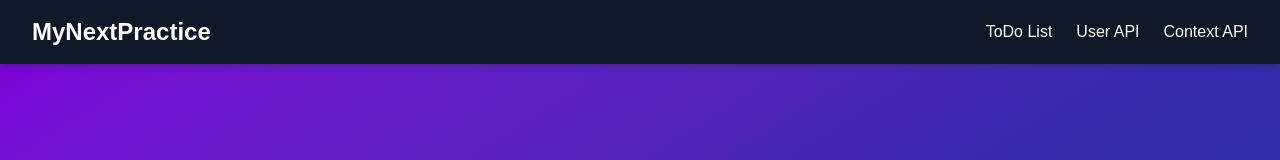
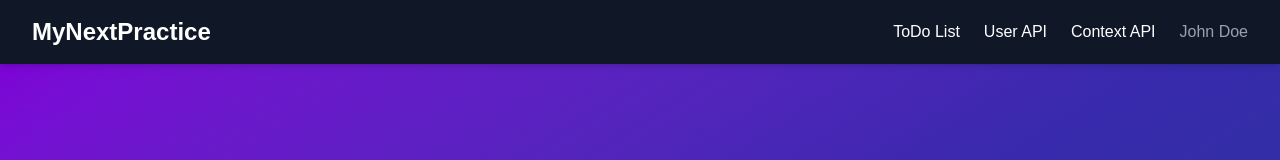
Before and after one commit to alihusnain-dev/practiceNext, a Next.js app: page / in a window 1280 px wide. Shown: the top 160 px of the page. Built offline with nearby package versions, Linux system fonts and the light colour scheme.

Commit message:
add the Context API

```diff
--- a/Components/Header.js
+++ b/Components/Header.js
@@ -1,8 +1,9 @@
 'use client';
 
-import React, { useState } from 'react';
+import React, { useContext, useState } from 'react';
 import Link from 'next/link';
 import { FiMenu, FiX } from 'react-icons/fi';
+import { MyContext } from '@/Helper/Context';
 
 const Header = () => {
   const [menuOpen, setMenuOpen] = useState(false);
@@ -12,6 +13,7 @@ const Header = () => {
     { name: 'User API', href: '/UserAPI' },
     { name: 'Context API', href: '/Context' },
   ];
+  const user = useContext(MyContext);
 
   return (
     <header className="fixed top-0 left-0 w-full z-50 bg-gray-900 bg-opacity-80 backdrop-blur-sm shadow-md">
@@ -28,7 +30,9 @@ const Header = () => {
               {link.name}
             </Link>
           ))}
+          <span className="text-gray-400 cursor-pointer">{user.username}</span>
         </nav>
+
 
         {/* Mobile Menu Toggle */}
         <div className="md:hidden">
--- /dev/null
+++ b/Helper/Context.js
@@ -0,0 +1,15 @@
+"use client"
+import React, { createContext} from 'react'
+export const MyContext = createContext()
+
+const Context = ({ children }) => {
+    const username = "John Doe"
+    const age = 30
+  return (
+    <MyContext.Provider value={{ username, age }}>
+        {children}
+    </MyContext.Provider>
+  )
+}
+
+export default Context
--- a/app/layout.js
+++ b/app/layout.js
@@ -1,6 +1,7 @@
 import { Geist, Geist_Mono } from "next/font/google";
 import "./globals.css";
 import Header from "@/Components/Header";
+import MyContext from "@/Helper/Context";
 
 const geistSans = Geist({
   variable: "--font-geist-sans",
@@ -34,8 +35,10 @@ export default function RootLayout({ children }) {
       <body suppressHydrationWarning
         className={`${geistSans.variable} ${geistMono.variable} antialiased`}
       >
-        <Header />
-        {children}
+        <MyContext>
+          <Header />
+          {children}
+        </MyContext>
       </body>
     </html>
   );
```
